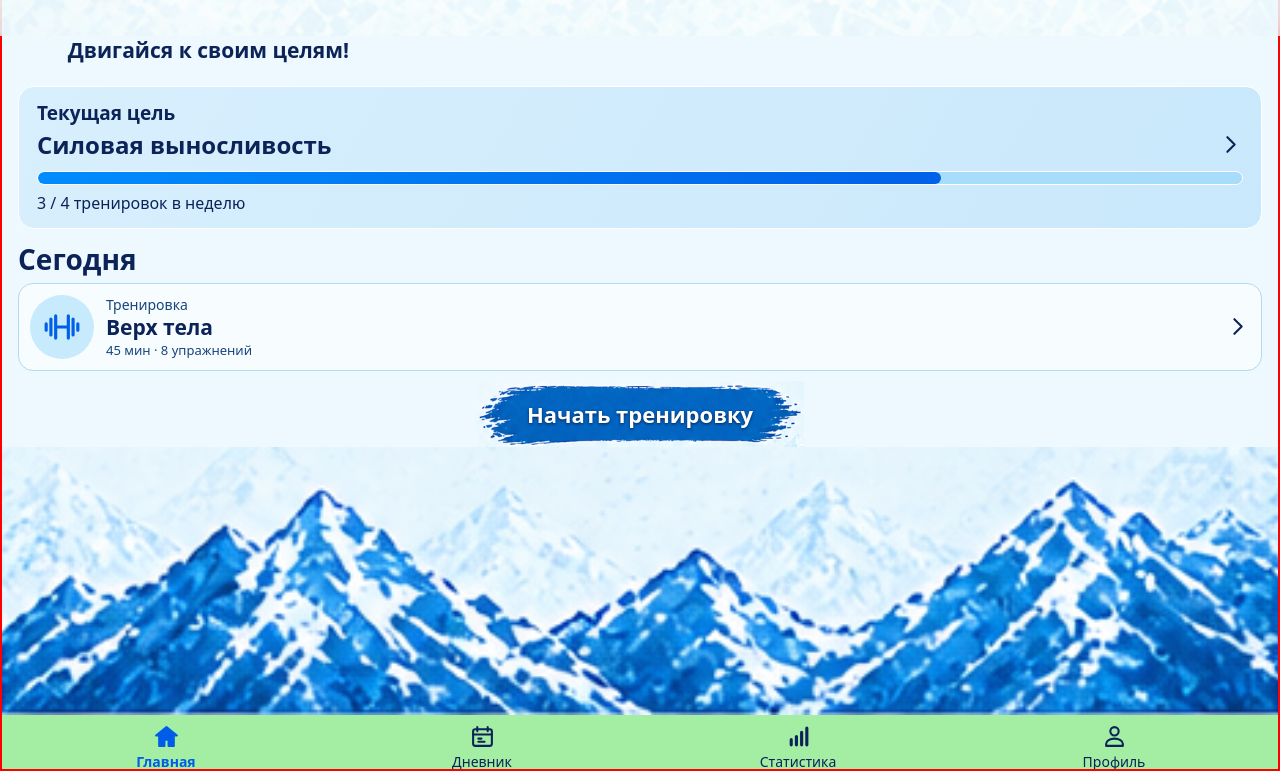
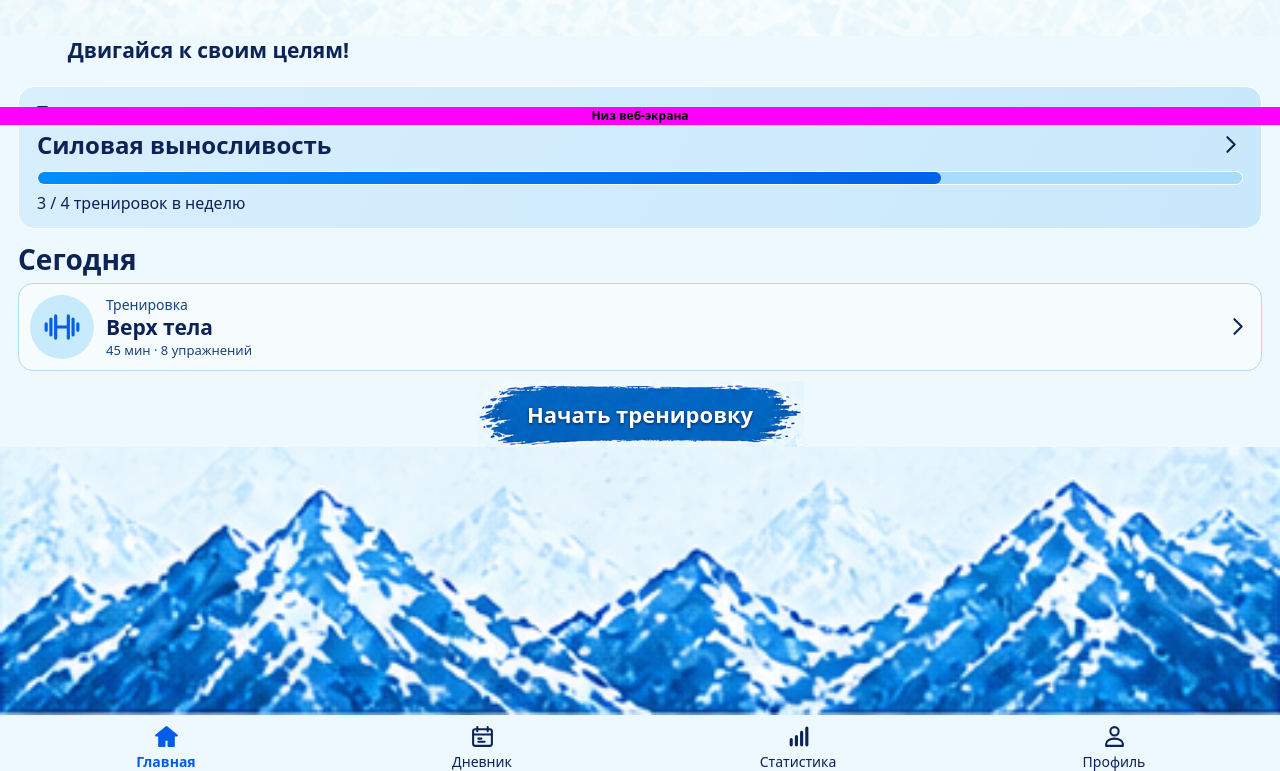
Before and after one commit to pamilenin/training, a plain HTML site: page preview/reference-top-test.html in a window 1280 px wide. Shown: the part 675-1446 px from the top of the page. Drawn offline with Linux system fonts and the light colour scheme.

Commit message:
Update reference-top-test.html

```diff
--- a/preview/reference-top-test.html
+++ b/preview/reference-top-test.html
@@ -401,9 +401,21 @@ html.show-launch-screen,
 html.show-launch-screen body {
   background-color: #000;
 }
-    html { background: #ff00ff; }
+ /*   html { background: #ff00ff; }
 .app { outline: 2px solid red; outline-offset: -2px; }
 .dock { background: #a4eea4; }
+    */
+    body::after {
+  content: "Низ веб-экрана";
+  position: fixed;
+  inset: auto 0 0;
+  z-index: 9999;
+  background: #ff00ff;
+  color: #000;
+  font: bold 12px/18px system-ui, sans-serif;
+  text-align: center;
+  pointer-events: none;
+}
   </style>
 </head>
 
```
